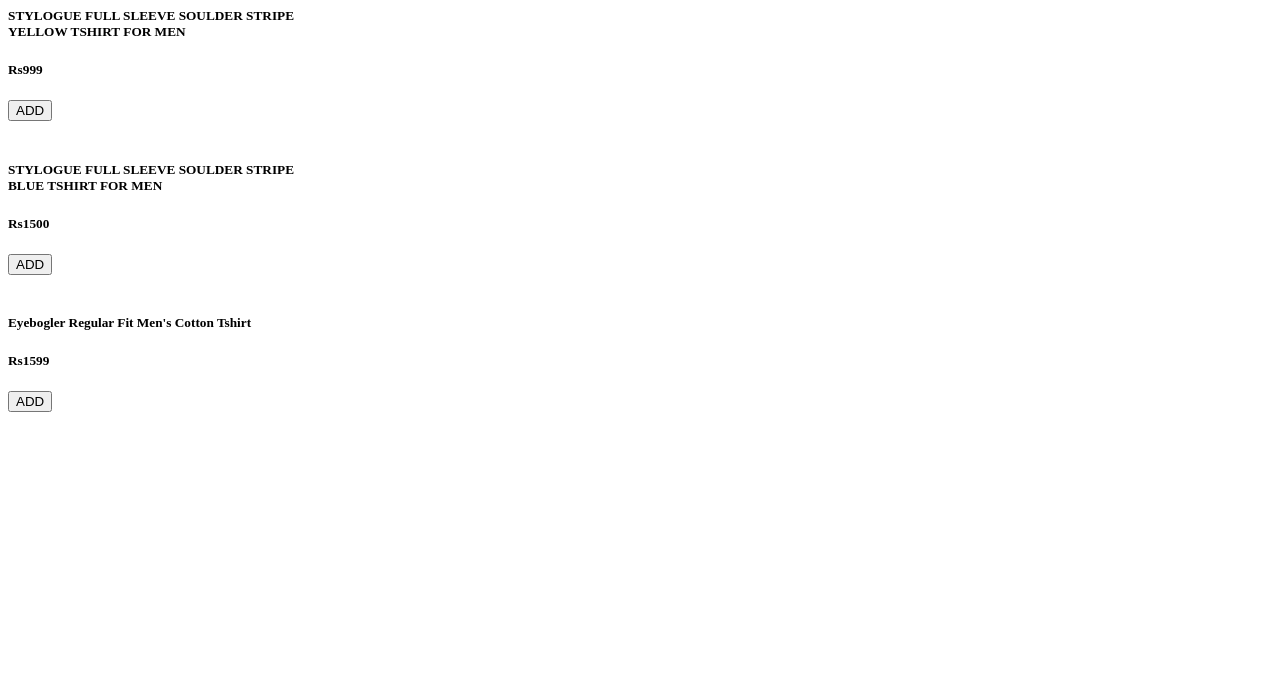
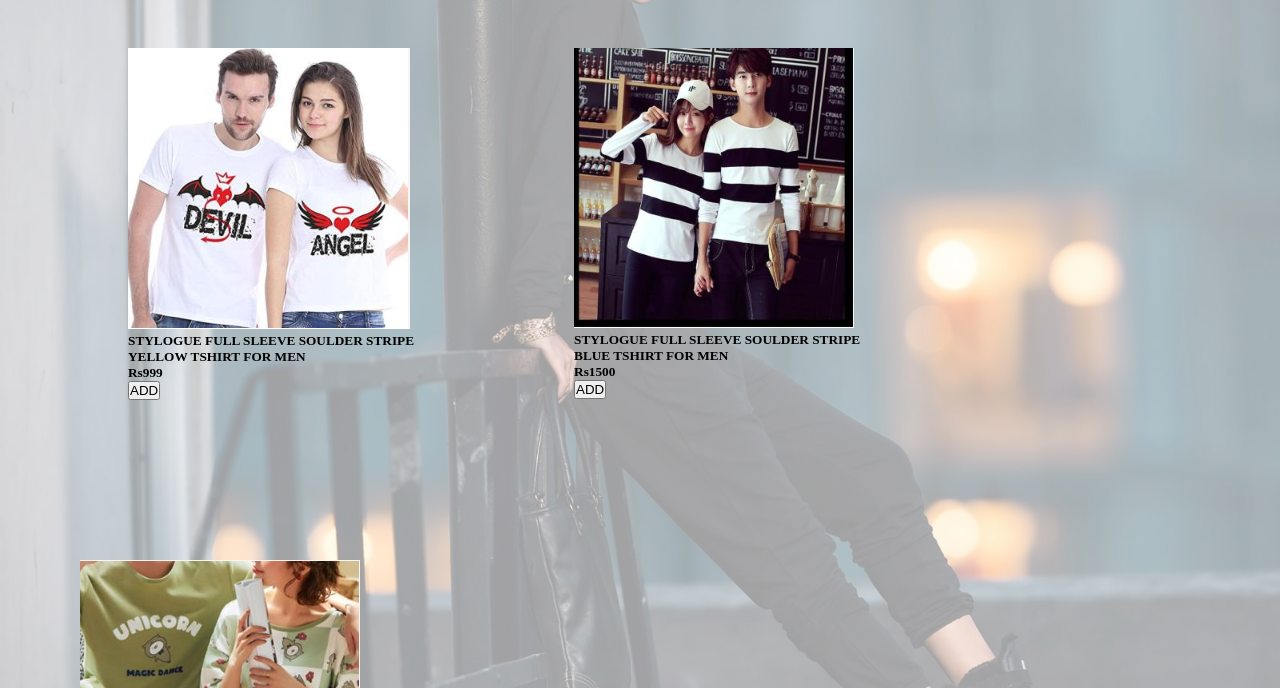
Before and after one commit to ishpreet022/assessment-project-1, a plain HTML site: page html/couple.html in a window 1280 px wide. Shown: the part 112-800 px from the top of the page. Drawn offline with Linux system fonts and the light colour scheme; the site is published under a folder, as on GitHub Pages, so addresses that start at the root find nothing.

Commit message:
Update couple.html

```diff
--- a/html/couple.html
+++ b/html/couple.html
@@ -4,7 +4,7 @@
 <head>
     <meta charset="UTF-8">
     <meta name="viewport" content="width, initial-scale=1.0">
-    <link rel="stylesheet" href="/css/couple.css" />
+    <link rel="stylesheet" href="../css/couple.css" />
     <title>Document</title>
 </head>
 
@@ -15,7 +15,7 @@
     </div>
     <div class="page">
         <div class="oneimg">
-            <img src="/image/j.PNG" alt="">
+            <img src="../image/j.PNG" alt="">
             <div class="product-info">
                 <h5>STYLOGUE FULL SLEEVE SOULDER STRIPE
                     <BR>YELLOW TSHIRT FOR MEN</h5>
@@ -24,7 +24,7 @@
             </div>
         </div>
         <div class="twoimg">
-            <img src="/image/k.PNG" alt="">
+            <img src="../image/k.PNG" alt="">
             <div class="product-info">
                 <h5>STYLOGUE FULL SLEEVE SOULDER STRIPE
                     <BR> BLUE TSHIRT FOR MEN</h5>
@@ -36,7 +36,7 @@
         </div>
         <div class="threeimg">
 
-            <img src="/image/l.PNG" alt="">
+            <img src="../image/l.PNG" alt="">
             <div class="product-info">
                 <h5>Eyebogler Regular Fit Men's Cotton Tshirt</h5>
                 <h5>Rs1599</h5>
```
